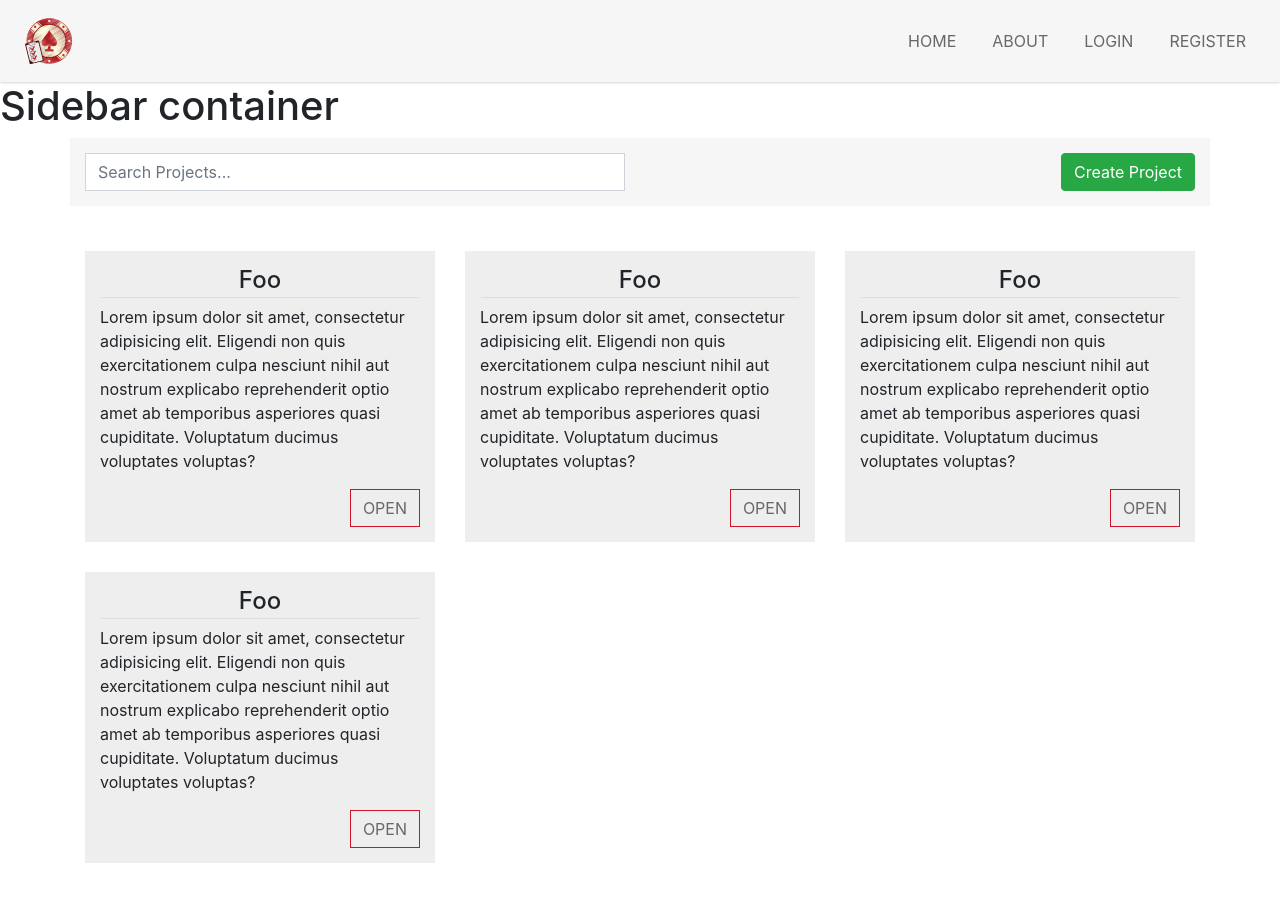
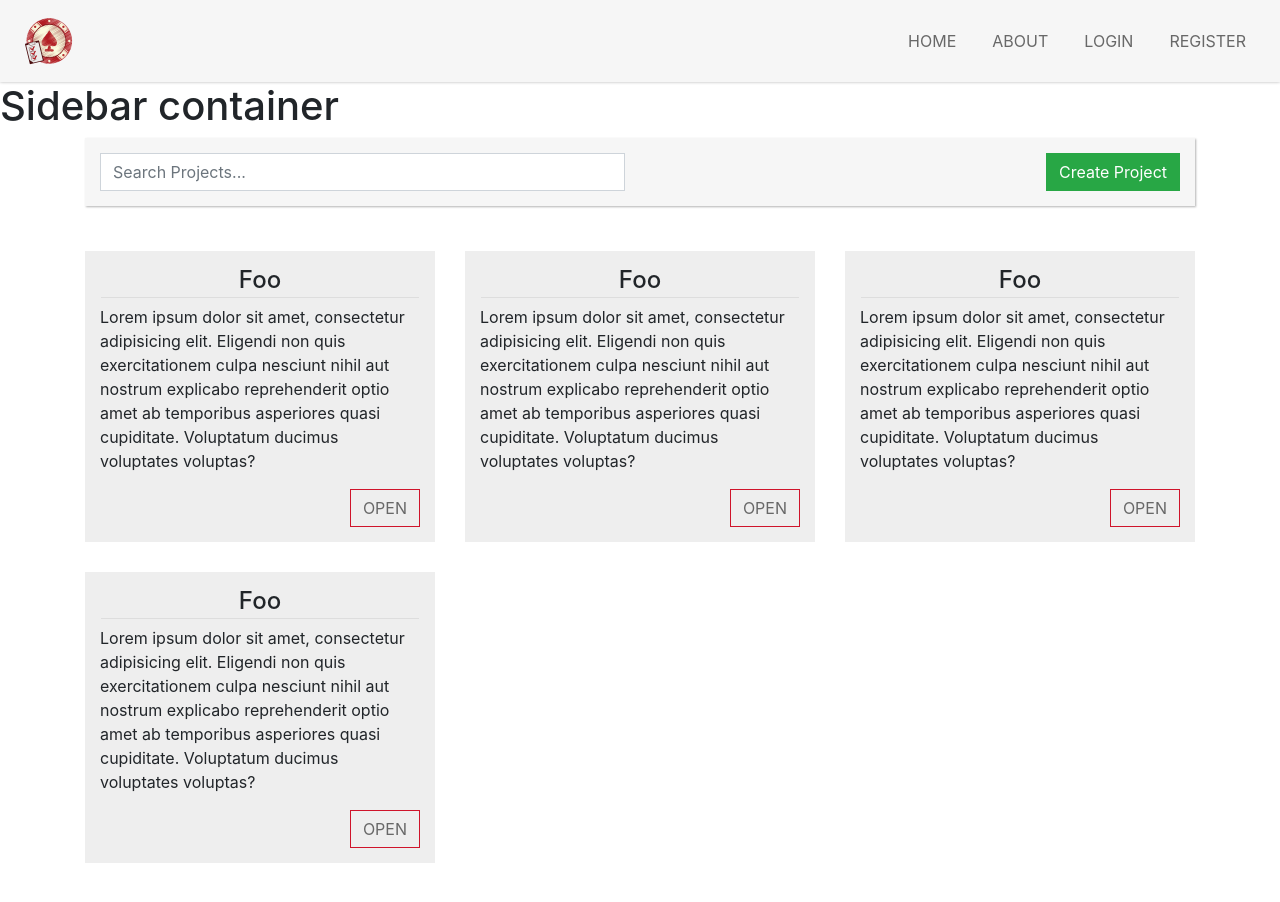
Before and after one commit to jeankhechfe/planning-poker-ui, a Vue app: page / in a window 1280 px wide. Shown: the top 902 px of the page. Built offline with nearby package versions, Linux system fonts and the light colour scheme.

Commit message:
add create project modal

```diff
--- a/src/components/SearchBar.vue
+++ b/src/components/SearchBar.vue
@@ -1,34 +1,98 @@
 <template>
   <div class="container">
-        <div class="row">
+    <div class="row bar">
       <div class="col-md-6">
-                <input class="form-control" type="text" placeholder="Search Projects..." aria-label="Search">
+        <input
+          class="form-control"
+          type="text"
+          placeholder="Search Projects..."
+          aria-label="Search"
+        />
       </div>
       <div class="col-md-6">
-                <router-link class="btn btn-success float-right" :to="{ name: 'Main' }">Create Project</router-link>
+        <b-button
+          variant="primary"
+          v-b-modal.createProjectModal
+          class="btn btn-success float-right"
+        >Create Project</b-button>
+        <b-modal id="createProjectModal" ref="createProjectModal" hide-footer="true" hide-header="true">
+          <div>
+            <h3>Create New Project</h3>
+            <hr />
+            <b-form>
+              <div class="form-group row">
+                <label for="title" class="col-md-3 col-form-label text-md-right">Title</label>
+                <div class="col-md-9">
+                  <b-form-input
+                    id="title"
+                    class="form-control"
+                    v-model="text"
+                    placeholder="Project title"
+                    name="title"
+                    required
+                  ></b-form-input>
+                </div>
+              </div>
+              <div class="form-group row">
+                <label for="description" class="col-md-3 col-form-label text-md-right">Description</label>
+                <div class="col-md-9">
+                  <b-form-textarea
+                    id="description"
+                    class="form-control"
+                    v-model="text"
+                    placeholder="Enter project description..."
+                    rows="6"
+                    max-rows="6"
+                    name="description"
+                    required
+                  ></b-form-textarea>
+                </div>
+              </div>
+              <div class="text-right">
+                <b-button class="btn-modal" @click="hideModal">Cancel</b-button>
+                <b-button class="btn-modal" variant="success"  @click="createProject">Cearte</b-button>
+              </div>
+            </b-form>
+          </div>
+        </b-modal>
       </div>
     </div>
   </div>
-
 </template>
 
 <script>
 export default {
   name: "SearchBar",
+  methods: {
+    hideModal() {
+      this.$refs["createProjectModal"].hide();
+    },
+    createProject() {
+        //TODO
     }
+  }
+};
 </script>
 
 <style scoped>
-.container {
+.bar {
   background-color: #f6f6f6;
-    padding: 15px;
+  padding: 15px 0;
+  margin: 0;
+  box-shadow: 1px 1px 2px rgba(0, 0, 0, 0.3);
 }
 .form-control {
   border-radius: 0;
 }
 .form-control:focus {
-    border-color: #CF142B;
+  border-color: #cf142b;
   -webkit-box-shadow: none;
   box-shadow: none;
 }
+.btn {
+  border-radius: 0;
+}
+.btn-modal {
+  margin-left: 15px;
+}
 </style>
```
Lines whose indentation alone changed are shown as unchanged.
